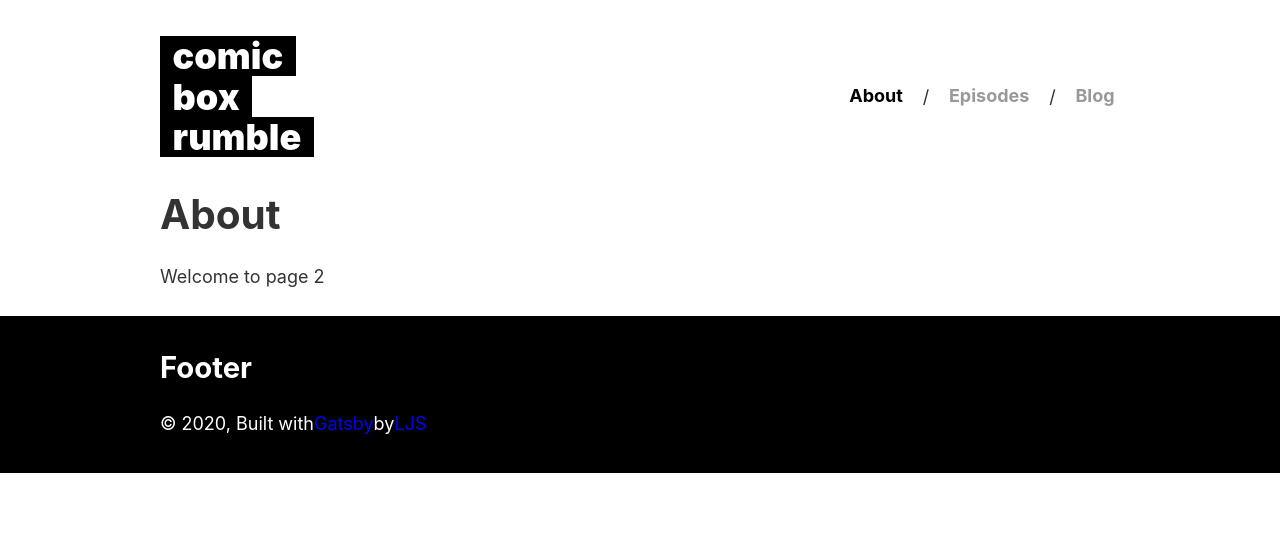
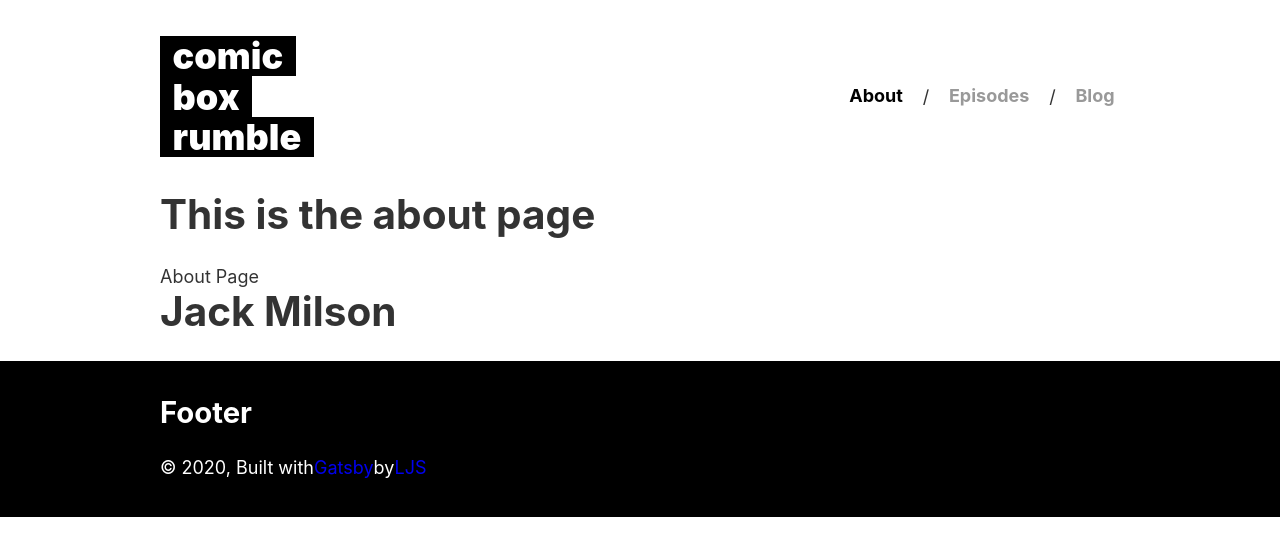
Before and after one commit to liamjosephsilk/rumble, a Gatsby site: page /about in a window 1280 px wide. Built offline with nearby package versions, Linux system fonts and the light colour scheme; Gatsby itself is replaced by a stand-in of ours.

Commit message:
Added ability to edit about page

```diff
--- a/content/creators/map-name-jack-milson-description-a-twin-profilepicture-assets-food-jpg.md
+++ b/content/creators/map-name-jack-milson-description-a-twin-profilepicture-assets-food-jpg.md
@@ -2,6 +2,6 @@
 name: Jack Milson
 description: A twin
 profilePicture: /assets/food.jpg
-templateKey: blog-post
+templateKey: about-page
 key: creators
 ---
--- a/gatsby-config.js
+++ b/gatsby-config.js
@@ -35,6 +35,13 @@ module.exports = {
       options: {
         name: "creators",
         path: `${__dirname}/content/creators`,
+      },
+    },
+    {
+      resolve: `gatsby-source-filesystem`,
+      options: {
+        name: "pages",
+        path: `${__dirname}/src/pages`,
       },
     },
 
--- a/src/pages/about.js
+++ /dev/null
@@ -1,16 +0,0 @@
-import React from "react"
-
-import Layout from "../components/layout"
-import SEO from "../components/seo"
-
-const About = () => {
-  return (
-    <Layout>
-      <SEO title="About" />
-      <h1>About</h1>
-      <p>Welcome to page 2</p>
-    </Layout>
-  )
-}
-
-export default About
--- /dev/null
+++ b/src/pages/about.md
@@ -0,0 +1,6 @@
+---
+templateKey: about-page
+title: This is the about page
+---
+
+The about page
--- /dev/null
+++ b/src/templates/about-page.js
@@ -0,0 +1,43 @@
+import React from "react"
+import { graphql, useStaticQuery } from "gatsby"
+
+import Layout from "../components/layout"
+
+const AboutPage = ({ data }) => {
+  const { markdownRemark, allMarkdownRemark } = data
+  const { frontmatter, html } = markdownRemark
+
+  return (
+    <Layout>
+      <h1>{frontmatter.title}</h1>
+      <div>About Page</div>
+      {data.allMarkdownRemark.edges.map(({ node }) => (
+        <h1>{node.frontmatter.name}</h1>
+      ))}
+    </Layout>
+  )
+}
+
+export default AboutPage
+
+export const aboutPageAndCreators = graphql`
+  query creatorsAndAboutPage($id: String!) {
+    markdownRemark(id: { eq: $id }) {
+      frontmatter {
+        title
+      }
+      html
+    }
+    allMarkdownRemark(filter: { frontmatter: { key: { eq: "creators" } } }) {
+      edges {
+        node {
+          id
+          frontmatter {
+            name
+            description
+          }
+        }
+      }
+    }
+  }
+`
--- a/src/templates/blog-post.js
+++ b/src/templates/blog-post.js
@@ -1,5 +1,5 @@
 import React from "react"
-import { graphql } from "gatsby"
+import { graphql, useStaticQuery } from "gatsby"
 
 import Layout from "../components/layout"
 
```
Also changed, not shown: static/admin/config.yml (+15 -0 lines).
